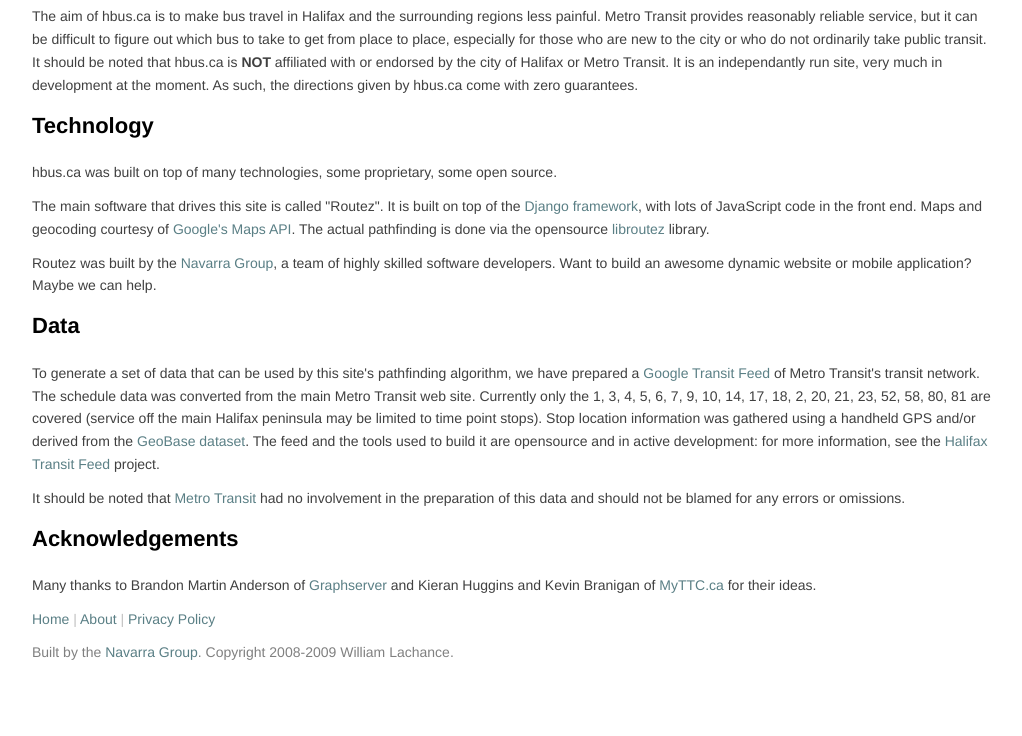
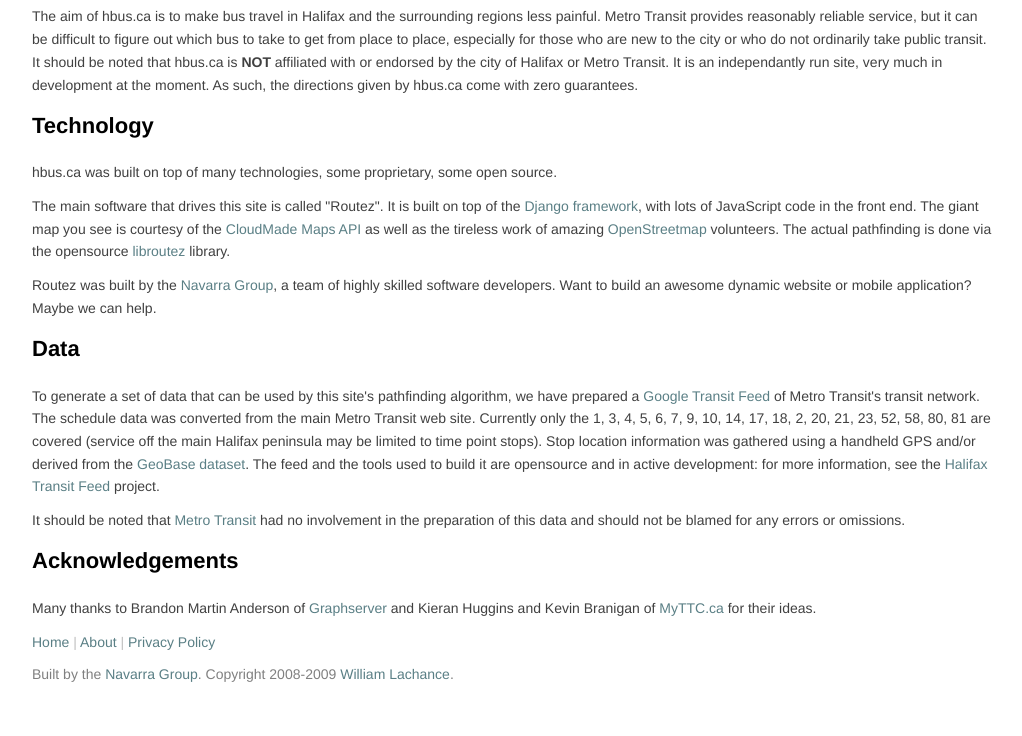
Before and after one commit to wlach/routez, a Python web app: template templates/about.html in a window 1280 px wide. Shown: the part 138-874 px from the top of the page, without its empty margins (128-1150 px from the left). Before the commit the page ends 798 px from the top, so only its background shows below. Run offline with Jinja, Linux system fonts and the light colour scheme; the template is opened without the code that fills it, so the values that code supplies are empty.

Commit message:
Minor website about and footer updates.

```diff
--- a/templates/about.html
+++ b/templates/about.html
@@ -29,9 +29,15 @@
 
     <h2>Technology</h2>
     <p>hbus.ca was built on top of many technologies, some proprietary, some open source.</p>
-    <p>The main software that drives this site is called "Routez". It is built on top of the <a href="http://djangoproject.org">Django framework</a>, with lots of JavaScript code in the front end. Maps and
-    geocoding courtesy of <a href="http://code.google.com/apis/maps">Google's Maps API</a>. The actual pathfinding is
-    done via the opensource <a href="http://github.com/wlach/libroutez">libroutez</a> library.</p>
+    <p>The main software that drives this site is called "Routez". It
+    is built on top of the <a href="http://djangoproject.org">Django
+    framework</a>, with lots of JavaScript code in the
+    front end. The giant map you see is courtesy of the
+    <a href="http://code.google.com/apis/maps">CloudMade
+    Maps API</a> as well as the tireless work of amazing
+    <a href="http://openstreetmap.org">OpenStreetmap</a>
+    volunteers. The actual pathfinding is done via the opensource <a
+    href="http://github.com/wlach/libroutez">libroutez</a> library.</p>
 
     <p>Routez was built by the <a href="http://navarra.ca">Navarra Group</a>, a team of highly skilled software developers. Want to build an awesome dynamic website or mobile application? Maybe we can help.</p>
 
--- a/templates/footer.html
+++ b/templates/footer.html
@@ -5,5 +5,5 @@
     <a href="blog">Blog</a> |   -->
     <a href="privacy">Privacy Policy</a>
   <p>
-   <p class="legal">Built by the <a href="http://navarra.ca">Navarra Group</a>. Copyright 2008-2009 William Lachance.</p>
+   <p class="legal">Built by the <a href="http://navarra.ca">Navarra Group</a>. Copyright 2008-2009 <a href="http://masalalabs.ca">William Lachance</a>.</p>
 </div>
```
